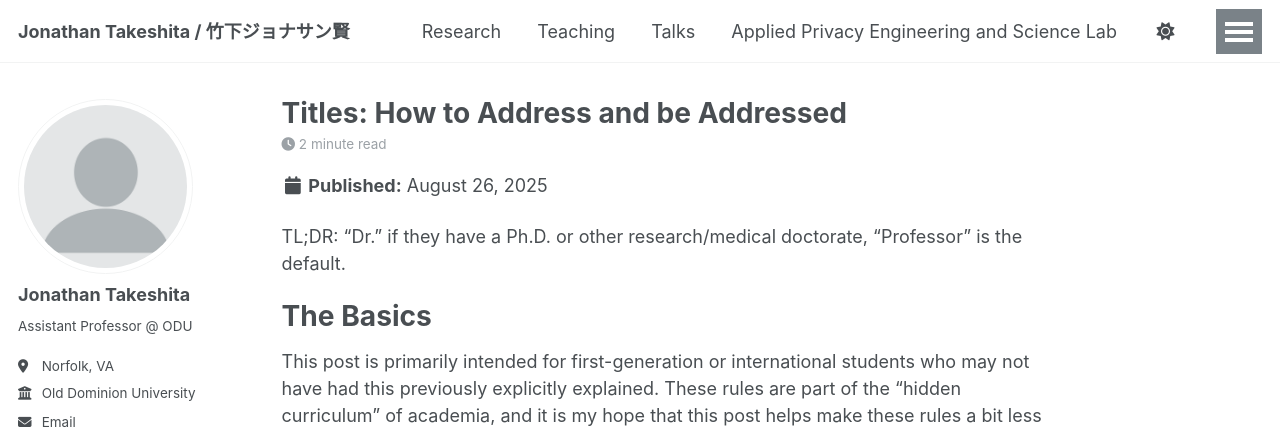
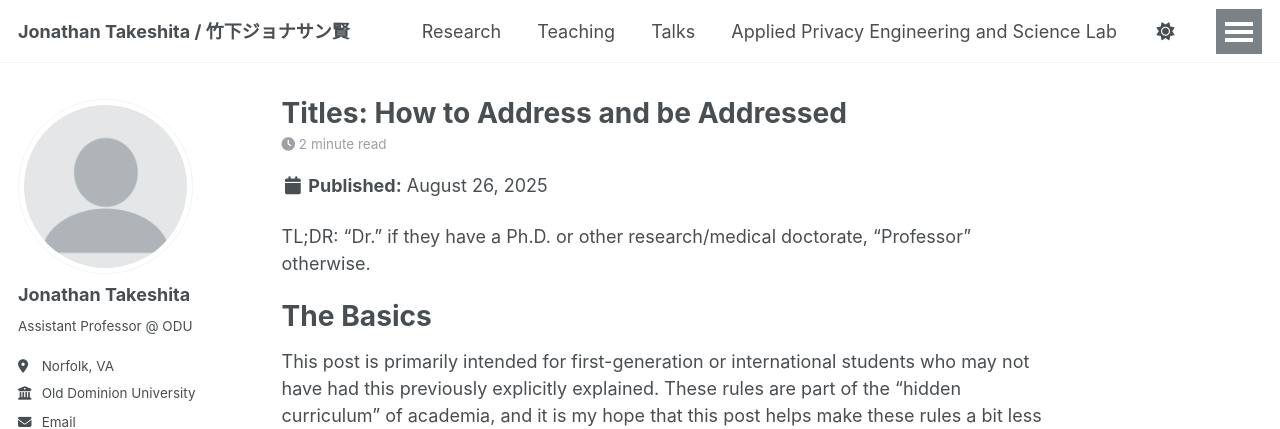
Before and after one commit to jtakeshi/jtakeshi.github.io, a Jekyll site: the page built from _posts/2025-08-26-titles.md, in a window 1280 px wide and 900 px high. Shown: the top 429 px of the window. Built offline with Jekyll 4.4.1, drawn with Linux system fonts in a browser that asks for light colours; some web fonts are replaced; a script that is not in the unit is left out.

Commit message:
Update 2025-08-26-titles.md

```diff
--- a/_posts/2025-08-26-titles.md
+++ b/_posts/2025-08-26-titles.md
@@ -6,7 +6,7 @@ tags:
   - academia
 ---
 
-TL;DR: "Dr." if they have a Ph.D. or other research/medical doctorate, "Professor" is the default.
+TL;DR: "Dr." if they have a Ph.D. or other research/medical doctorate, "Professor" otherwise.
 
 The Basics
 =
```
